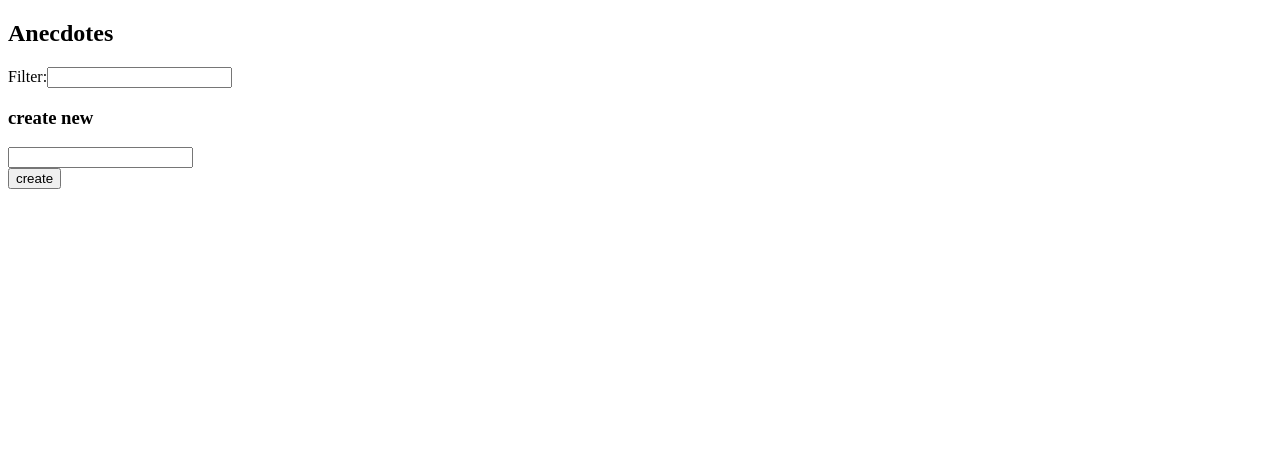
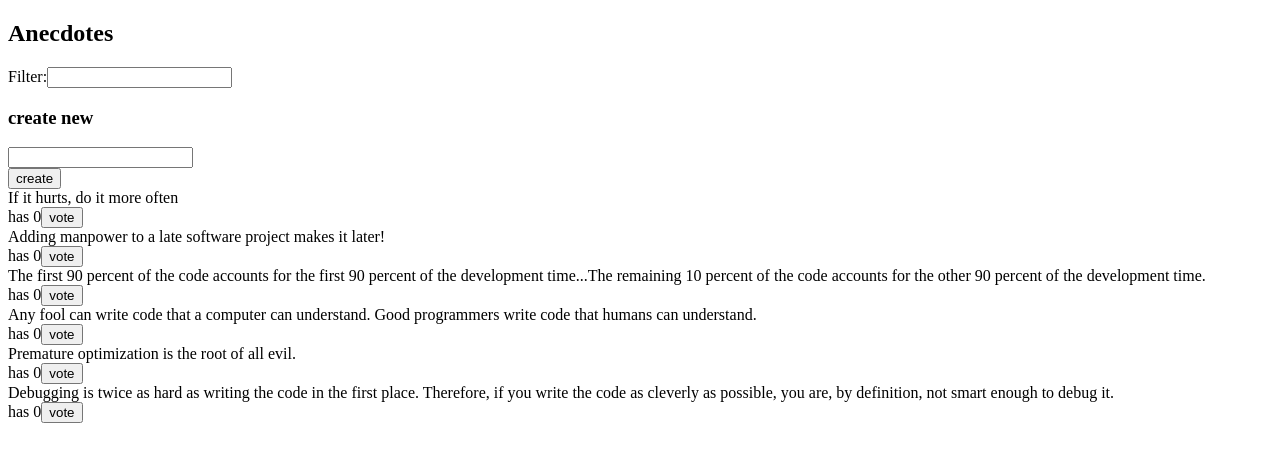
Before and after one commit to dyabk/anecdotes-app-redux, a React (Create React App) app: page / in a window 1280 px wide. Shown: the top 462 px of the page. Built offline with nearby package versions, Linux system fonts and the light colour scheme; data requests are answered from the project's data file.

Commit message:
Fetched the anecdotes from the backend with the use of json-server

```diff
--- a/src/App.js
+++ b/src/App.js
@@ -1,9 +1,20 @@
+import { useEffect } from "react";
+import { useDispatch } from "react-redux";
 import AnecdoteForm from "./components/AnecdoteForm";
 import AnecdoteList from "./components/AnecdoteList";
 import Filter from "./components/Filter";
 import Notification from "./components/Notification";
+import anecdoteService from "./services/anecdotes";
+import { setAnecdotes } from "./reducers/anecdoteReducer";
 
 const App = () => {
+  const dispatch = useDispatch();
+  useEffect(() => {
+    anecdoteService
+      .getAll()
+      .then((anecdotes) => dispatch(setAnecdotes(anecdotes)));
+  }, [dispatch]);
+
   return (
     <div>
       <h2>Anecdotes</h2>
--- a/src/reducers/anecdoteReducer.js
+++ b/src/reducers/anecdoteReducer.js
@@ -27,8 +27,15 @@ const anecdoteSlice = createSlice({
       newState.sort((a, b) => b.votes - a.votes);
       return newState;
     },
+    appendAnecdote(state, action) {
+      state.push(action.payload);
+    },
+    setAnecdotes(state, action) {
+      return action.payload;
+    },
   },
 });
 
-export const { createAnecdote, castVote } = anecdoteSlice.actions;
+export const { createAnecdote, castVote, appendAnecdote, setAnecdotes } =
+  anecdoteSlice.actions;
 export default anecdoteSlice.reducer;
--- a/src/services/anecdotes.js
+++ b/src/services/anecdotes.js
@@ -7,4 +7,10 @@ const getAll = async () => {
   return response.data;
 };
 
-export default { getAll };
+const createNew = async (content) => {
+  const object = { content, votes: 0 };
+  const response = await axios.post(baseUrl, object);
+  return response.data;
+};
+
+export default { getAll, createNew };
```
